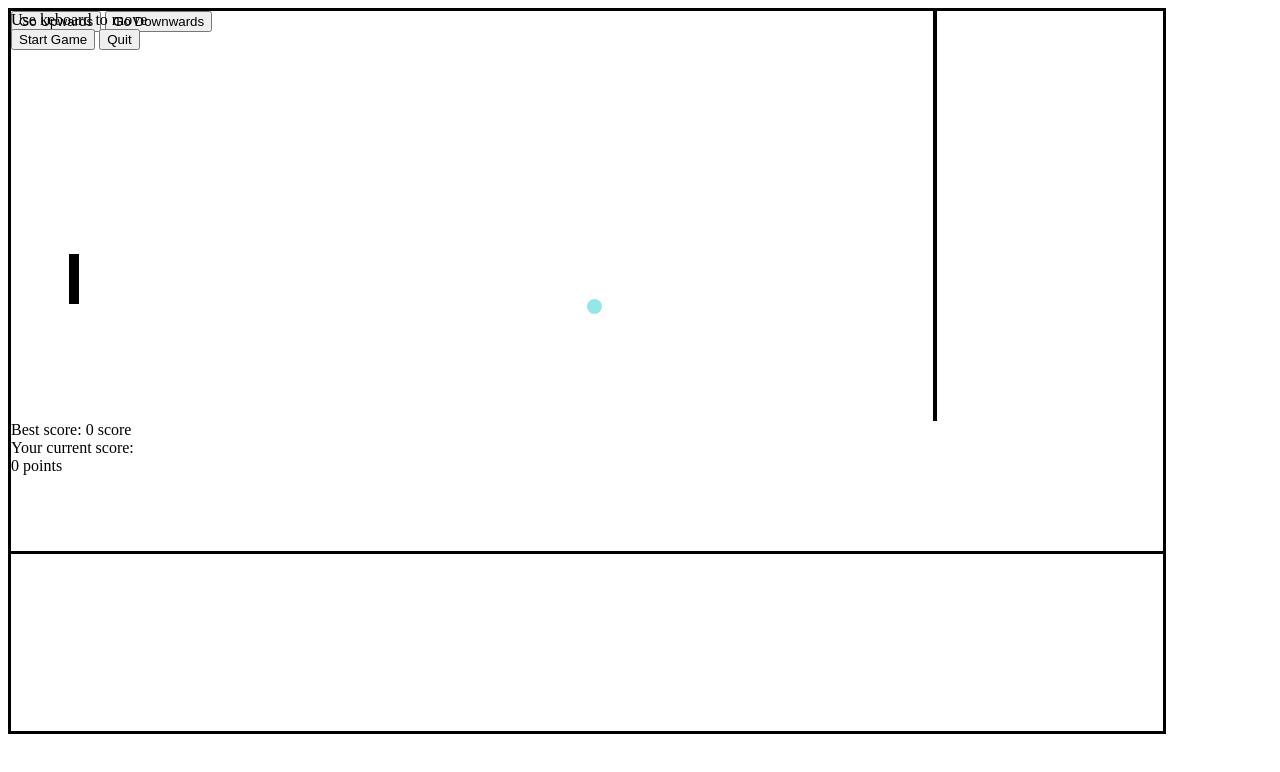
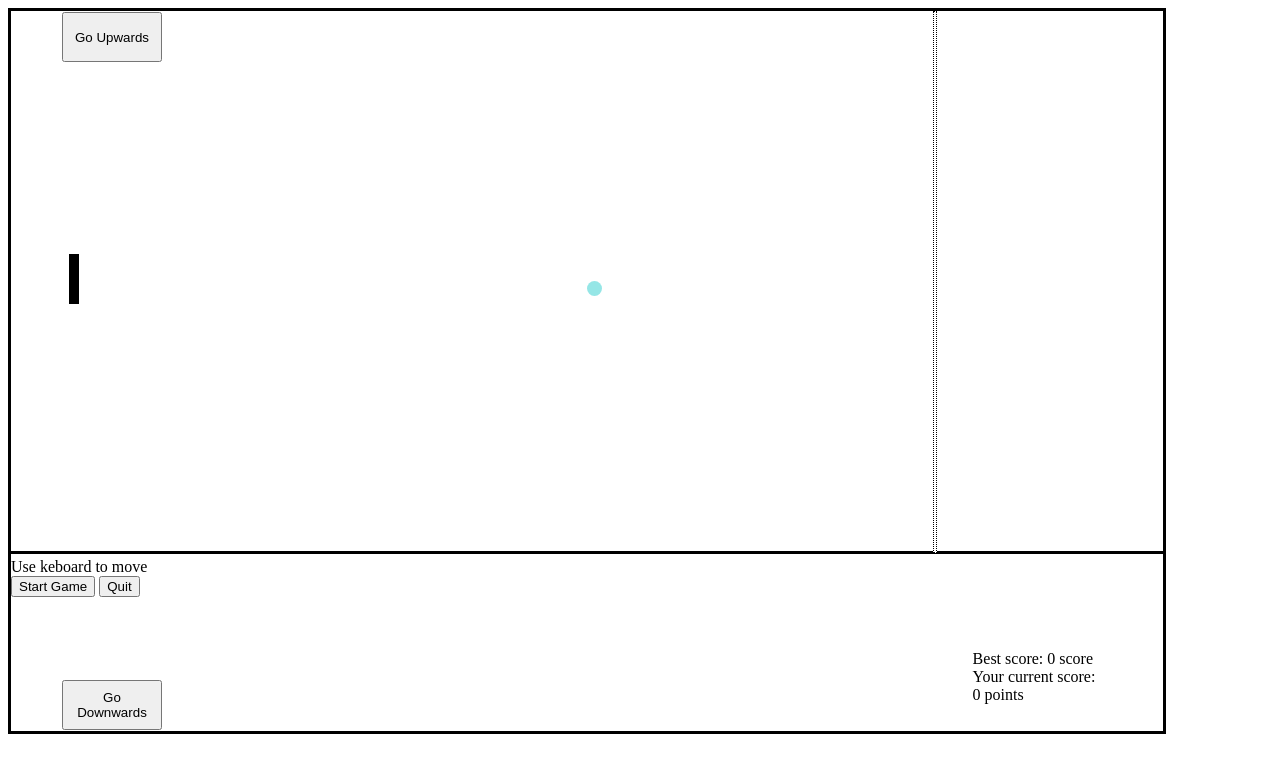
Before and after one commit to POGGERSLMAO/SlutprojektWSP1, a plain HTML site: page slutprojektwsp1/index.html in a window 1280 px wide. Drawn offline with Linux system fonts and the light colour scheme.

Commit message:
finished layout, all the properties added

```diff
--- a/slutprojektwsp1/css/style.css
+++ b/slutprojektwsp1/css/style.css
@@ -1,49 +1,82 @@
-#themap {
+#themap
+{
     position: absolute;
-    width: 90%;
+    width:90%;
     height: 90%;
     min-height: 400px;
     border: solid;
 }
-#map {
+#terrain
+{
     position: absolute;
     height: 75%;
     width: 100%;
-    border-bottom: solid;
-    border-width: 3px;
+    border-bottom:solid;
+    border-width:3px;
     top: 0px;
-    z-index: 1;
+    z-index:1;
 }
 #pongball {
-    background-color: rgba(20, 200, 200, 0.45);
-    position: absolute;
-    width: 15px;
-    height: 15px;
-    border-radius: 50%;
-    margin-left: 50%;
-    margin-top: 25%;
+    background-color:rgba(20,200,200,0.45);
+    position:absolute;
+    width:15px;
+    height:15px;
+    border-radius:50%;
+    left : 50%;
+    top: 50%;
 }
-#wall {
-    position: absolute;
-    height: 100%;
-    width: 4px;
-    left: 80%;
-    top: 0px;
-    background-color: black;
-}
-#movingwall {
-    background-color: black;
-    position: absolute;
-    width: 10px;
-    height: 50px;
+#movingwall
+{
+    background-color:black;
+    position:absolute;
+    width:10px;
+    height:50px;
     left: 5%;
     top: 45%;
 }
-
-#textbottom {
+#wall
+{
+    position:absolute;
+    height: 100%;
+    width:2px;
+    border: dotted 1px;
+    left:80%;
+    top: 0px;
+    background-color:white;
+}
+#textbottom
+{
     position:absolute;
     height: 24%;
     width:100%;
     bottom: 0px;
     background-color:white;
 }
+#setup
+{
+    padding:10px;
+    position: absolute;
+    bottom: 10%;
+    right:5%;
+}
+
+#upwards {
+    width: 100px;
+    height: 50px;
+    position: absolute;
+    bottom: 50px;
+    left:51px;
+    top: 1px;
+}
+
+#downwards {
+    width: 100px;
+    height: 50px;
+    position: absolute;
+    bottom: 1px;
+    left:51px;
+}
+input
+{
+    width:50px;
+}
--- a/slutprojektwsp1/index.html
+++ b/slutprojektwsp1/index.html
@@ -9,25 +9,27 @@
 <body>
             <!--Sakerna på måste kunna interaktera med -->
     <div id="themap">
-            <div id="map">
+        <div id ="terrain">
             <div id="pongball"></div>
             <div id="wall"></div>
             <div id="movingwall"></div>
+    </div>
     <div id = textbottom>
-             <div class = "score">Best score: <span id="bestscore">0</span> score</div> <!--För att kunna göra highscore-->
-             <div class ="currentscore">Your current score: </div><span id="currentscore">0</span> points</div> <!--För att hålla koll på current score-->
+        <div id ="setup">
+             <div>Best score: <span id="bestscore">0</span> score</div> <!--För att kunna göra highscore-->
+             <div>Your current score: </div><span id="currentscore">0</span> points</div> <!--För att hålla koll på current score-->
 
                 <!--Kontroller-->
              <label id = "label">Use keboard to move</label>
-        <br>
+             <br>
              <button id="startgame" onclick="start()">Start Game</button>
              <button id="quit" onclick="stop()">Quit</button>
          </div>
-    <div id = controls></div>
+         <div id = controls></div>
              <button id="upwards" onmousedown="control()">Go Upwards</button>
              <button id="downwards" onmousedown="control()">Go Downwards</button>
         </div>
-    </div>
+      </div>
     </div>
     <script src="js/js.js"></script>
 </body>
```
